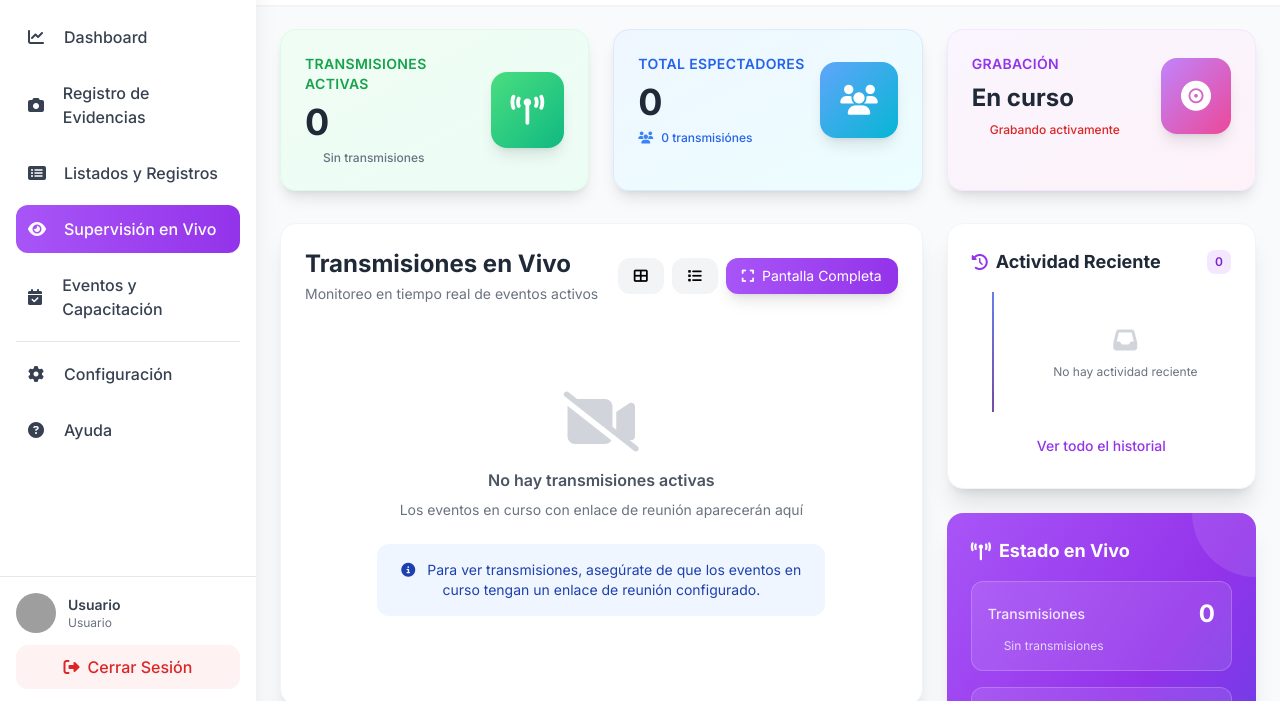
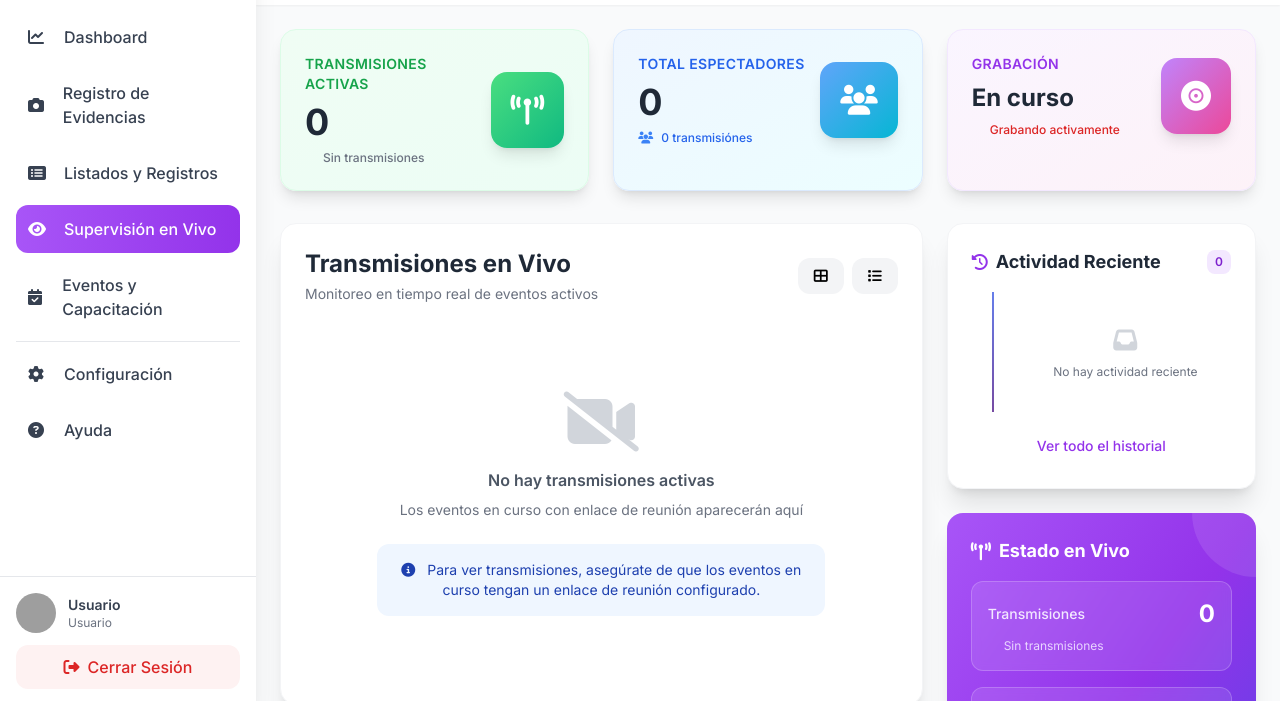
Before and after one commit to Bello2005/sistema-supervision, a plain HTML site: page frontend/supervision-tiempo-real.html in a window 1280 px wide. Shown: the part 95-796 px from the top of the page. Drawn offline with nearby package versions, Linux system fonts and the light colour scheme; no server answers; sample sign-in values are in the browser's storage; grey boxes are pictures that could not be loaded.

Commit message:
Remove 'Pantalla Completa' button from supervision page

```diff
--- a/frontend/supervision-tiempo-real.html
+++ b/frontend/supervision-tiempo-real.html
@@ -605,9 +605,6 @@
                                 <button class="px-3 lg:px-4 py-2 bg-gray-100 hover:bg-gray-200 rounded-xl transition-all hover:scale-105 text-sm" title="Vista de lista">
                                     <i class="fas fa-list"></i>
                                 </button>
-                                <button class="px-3 lg:px-4 py-2 bg-gradient-to-r from-purple-500 to-purple-600 text-white hover:from-purple-600 hover:to-purple-700 rounded-xl transition-all hover:scale-105 shadow-lg text-xs lg:text-sm whitespace-nowrap">
-                                    <i class="fas fa-expand mr-1 lg:mr-2"></i><span class="hidden sm:inline">Pantalla Completa</span><span class="sm:hidden">Pantalla</span>
-                                </button>
                             </div>
                         </div>
 
```
